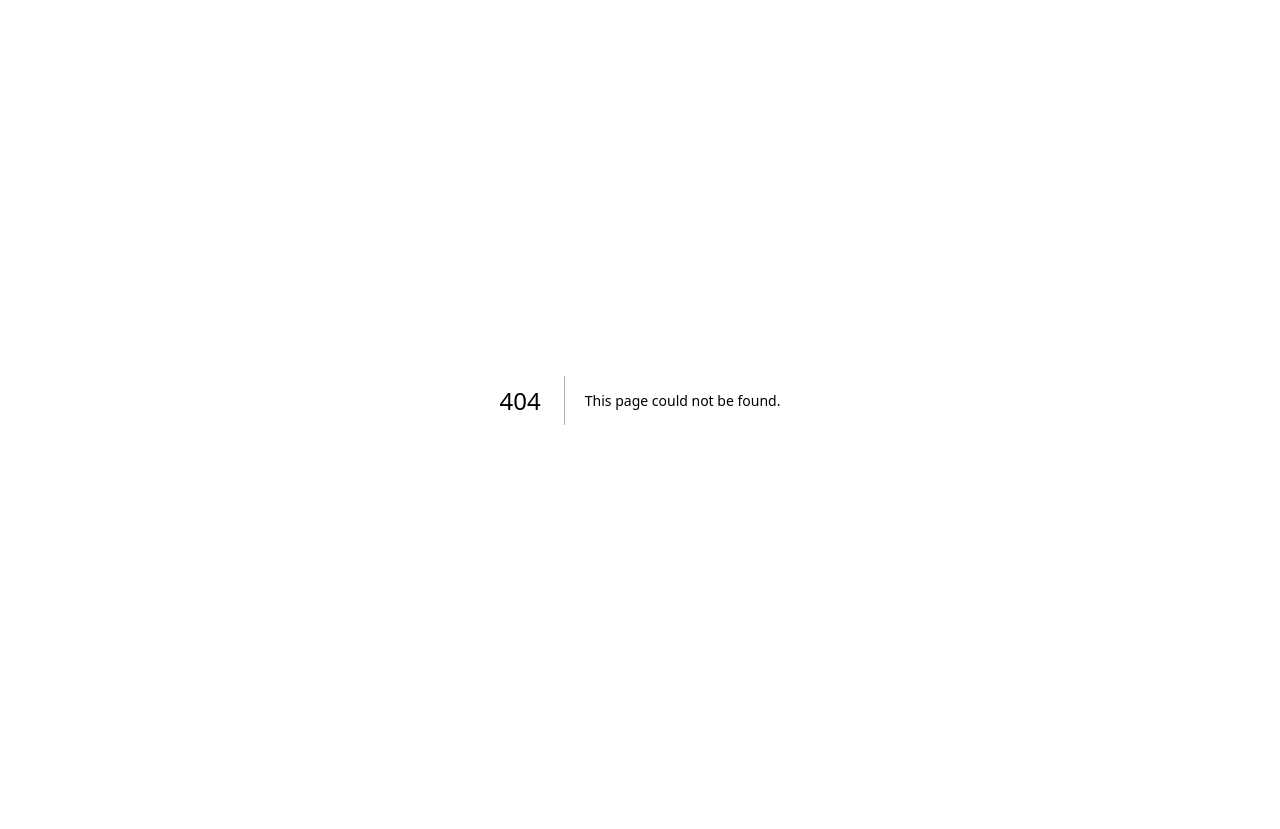
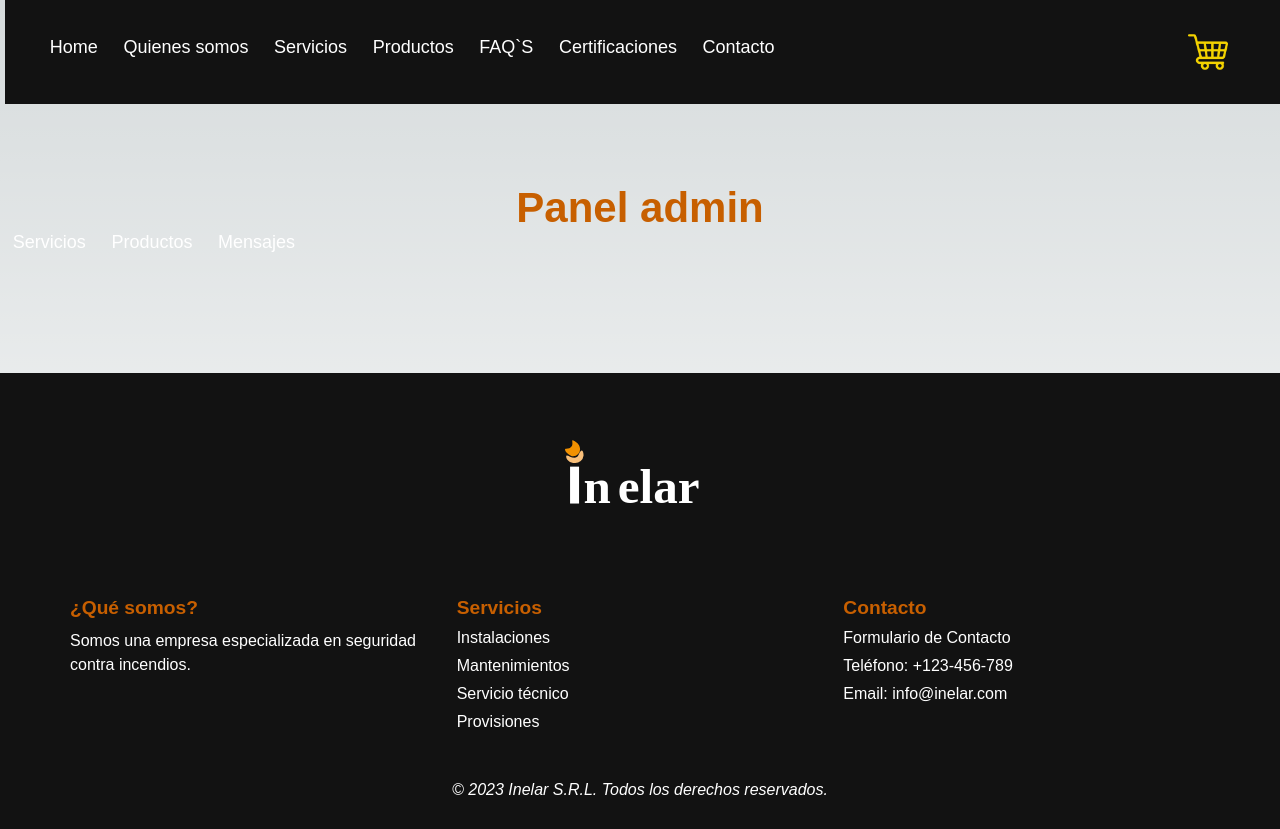
Before and after one commit to juancruzleone/proyectofinal, a Next.js app in the folder front/: page /panel in a window 1280 px wide. Before the commit this address had no page. Before the commit the page ends 800 px from the top, so only its background shows below. Built offline with nearby package versions, Linux system fonts and the light colour scheme.

Commit message:
Se creo la sección del panel de admin

```diff
--- /dev/null
+++ b/front/src/pages/panel.jsx
@@ -0,0 +1,30 @@
+import React from "react";
+import Link from "next/link";
+import Image from "next/image";
+import Layout from "@/components/layout";
+import Footer from "@/components/Footer";
+import Carrousel from "@/components/Carrousel";
+import PanelNav from "@/components/navpanel";
+import styles from "@/styles/Home.module.css";
+
+
+
+
+const panelAdmin = () => {
+  return (
+    <Layout className={styles.app}>
+        <h1 className={styles.tituloPaginas}>Panel admin</h1>
+        <div className={styles.contenedorPanelAdmin}>
+            <PanelNav />
+            <div className={styles.contenedorContenidoPanel}>
+                <div className={styles.contenidoPanel}>
+                     {/* Aca iria el contenido de la solapa del panel que se toque */}
+                </div>
+            </div>
+        </div>
+      <Footer></Footer>
+    </Layout>
+  );
+};
+
+export default panelAdmin;
```
